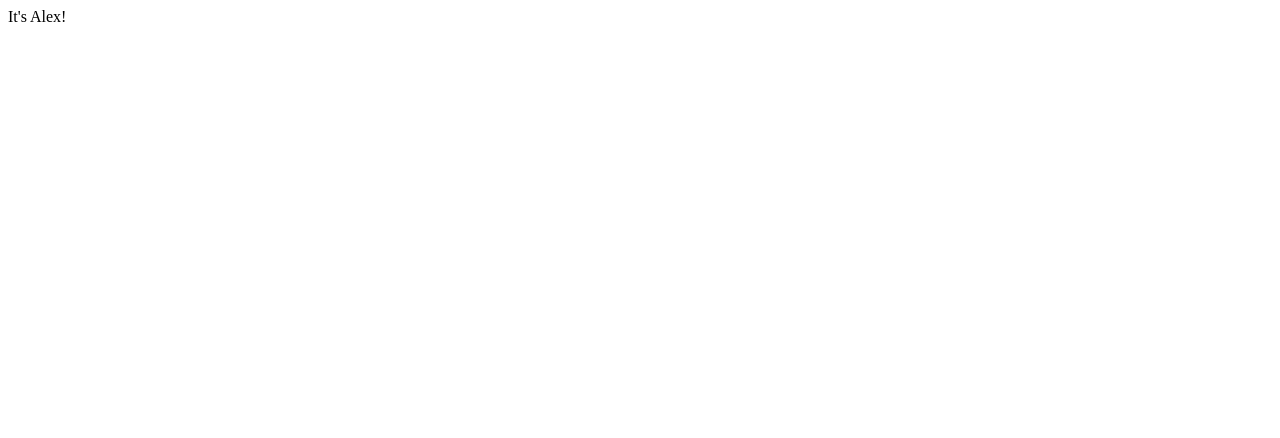
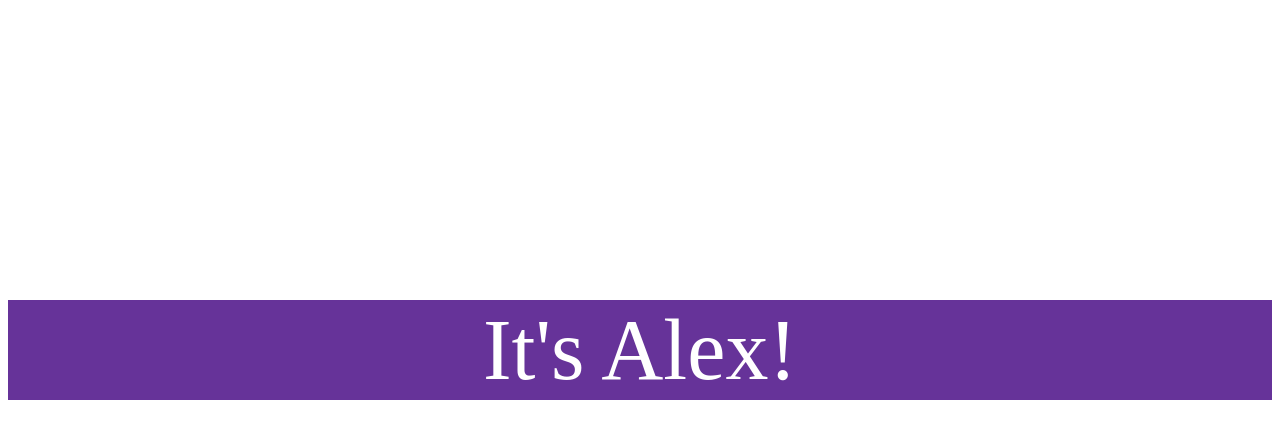
Before and after one commit to whosOurFavoriteRoommate/whosOurFavoriteRoommate, a plain HTML site: page index.html in a window 1280 px wide. Drawn offline with Linux system fonts and the light colour scheme.

Commit message:
some styling

```diff
--- a/index.html
+++ b/index.html
@@ -1 +1,9 @@
+<div style="
+    color: white;
+    font-size: 86px;
+    background-color: rebeccapurple;
+    text-align: center;
+    vertical-align: middle;
+    margin-top: 300px;">
 It's Alex!
+</div>
```
